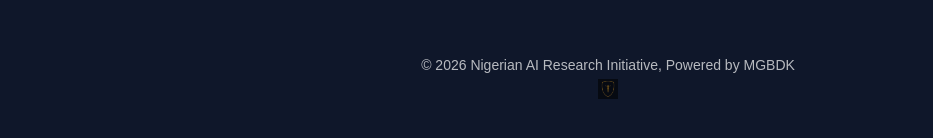
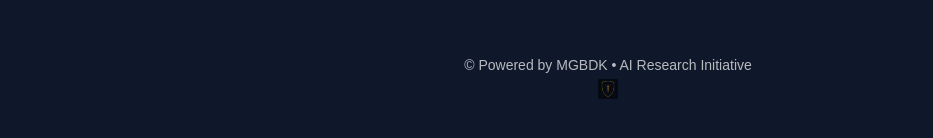
Before and after one commit to chkwnonso/Survey, a website: page public/index.html in a window 1280 px wide. Shown: the part 484-622 px from the top of the page, without its empty margins (32-965 px from the left). Drawn offline with Linux system fonts and the light colour scheme.

Commit message:
Improved academic style footer with MGBDK logo

```diff
--- a/public/index.html
+++ b/public/index.html
@@ -39,7 +39,8 @@
 <footer>
 
 <div class="powered-by">
-    <p>© 2026 Nigerian AI Research Initiative, Powered by MGBDK</p>
+    <span>© Powered by MGBDK • AI Research Initiative</span>
+    <br>
     <img src="IMG-20251226-WA0008.jpg" alt="MGBDK Logo" class="mgbdk-logo">
 </div>
 </footer>
```
